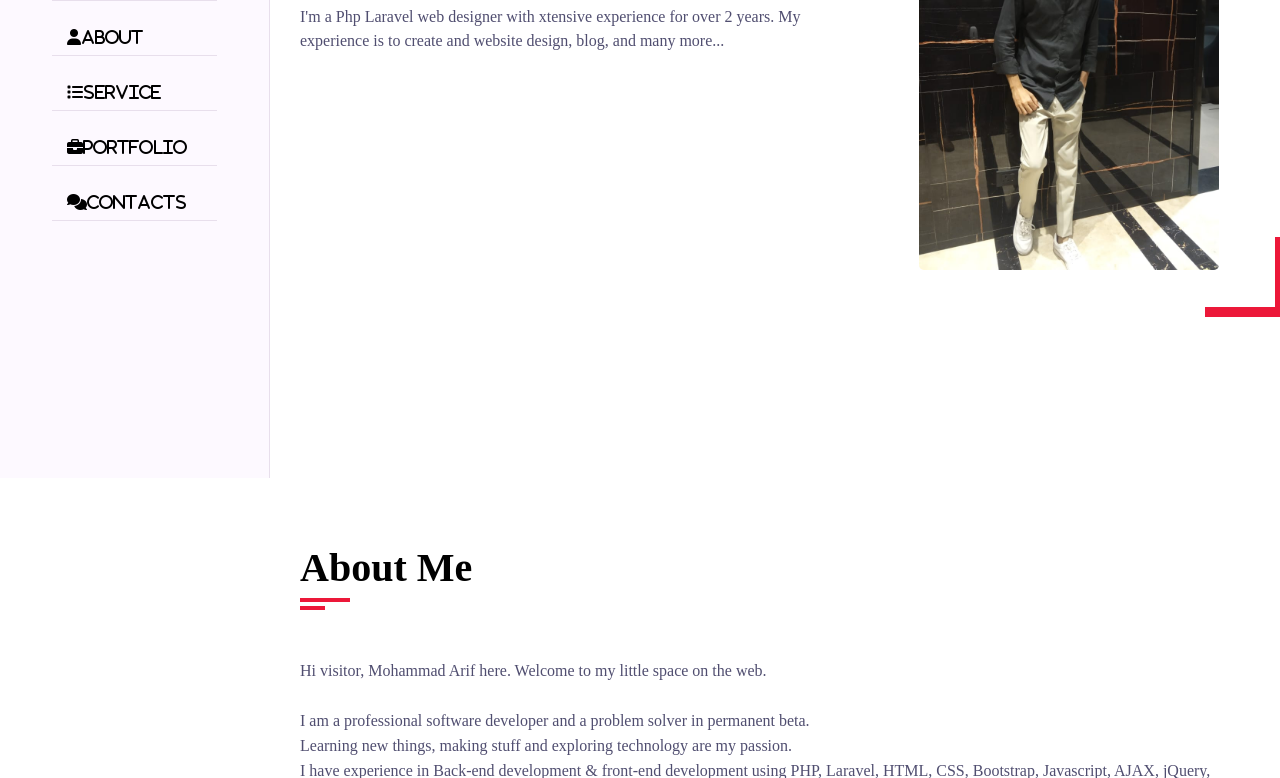
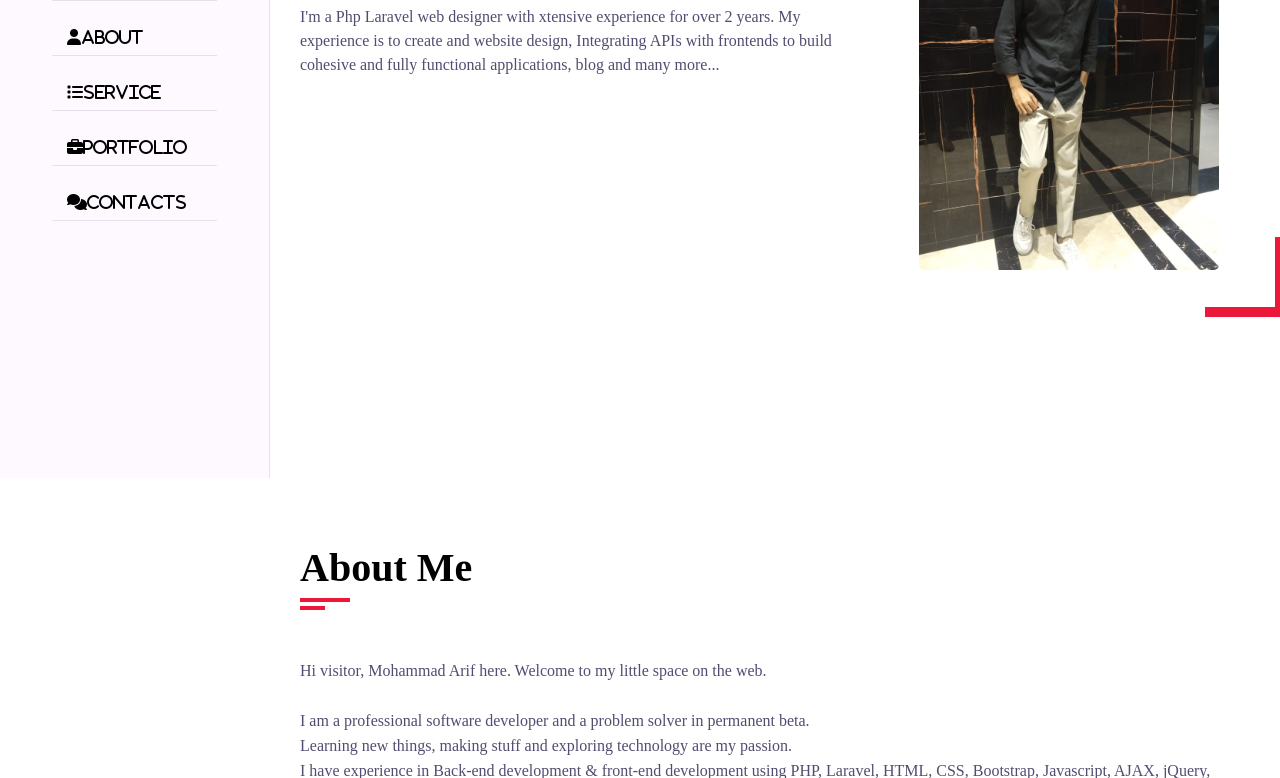
Before and after one commit to mdarif29/Arif-Portfolio, a plain HTML site: page index.html in a window 1280 px wide. Shown: the part 322-1100 px from the top of the page. Drawn offline with nearby package versions, Linux system fonts and the light colour scheme; a web font is replaced by a local one.

Commit message:
Update index.html

```diff
--- a/index.html
+++ b/index.html
@@ -53,7 +53,7 @@
 							<h3 class="my-profession">I'm  <span class="typing">web designer</span></h3>
 
 							<p>I'm a Php Laravel web designer with xtensive experience for over 2 years.
-								My experience is to create and website design, blog, and many more...
+								My experience is to create and website design, Integrating APIs  with frontends to build cohesive and fully functional applications, blog and many more...
 							</p>
 							<!-- <a href="#contact" class="btn hire-me">Hire Me</a> -->
 						</div>
```
